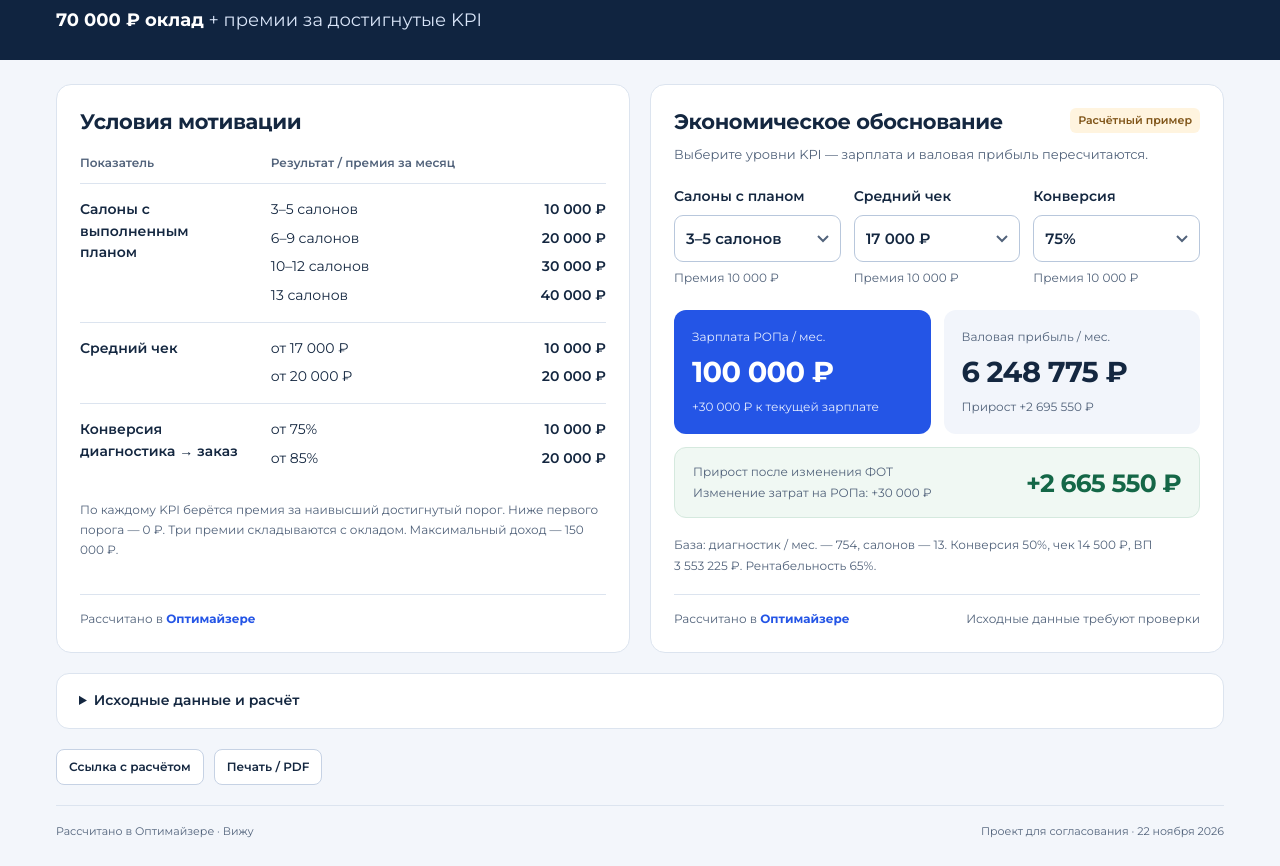
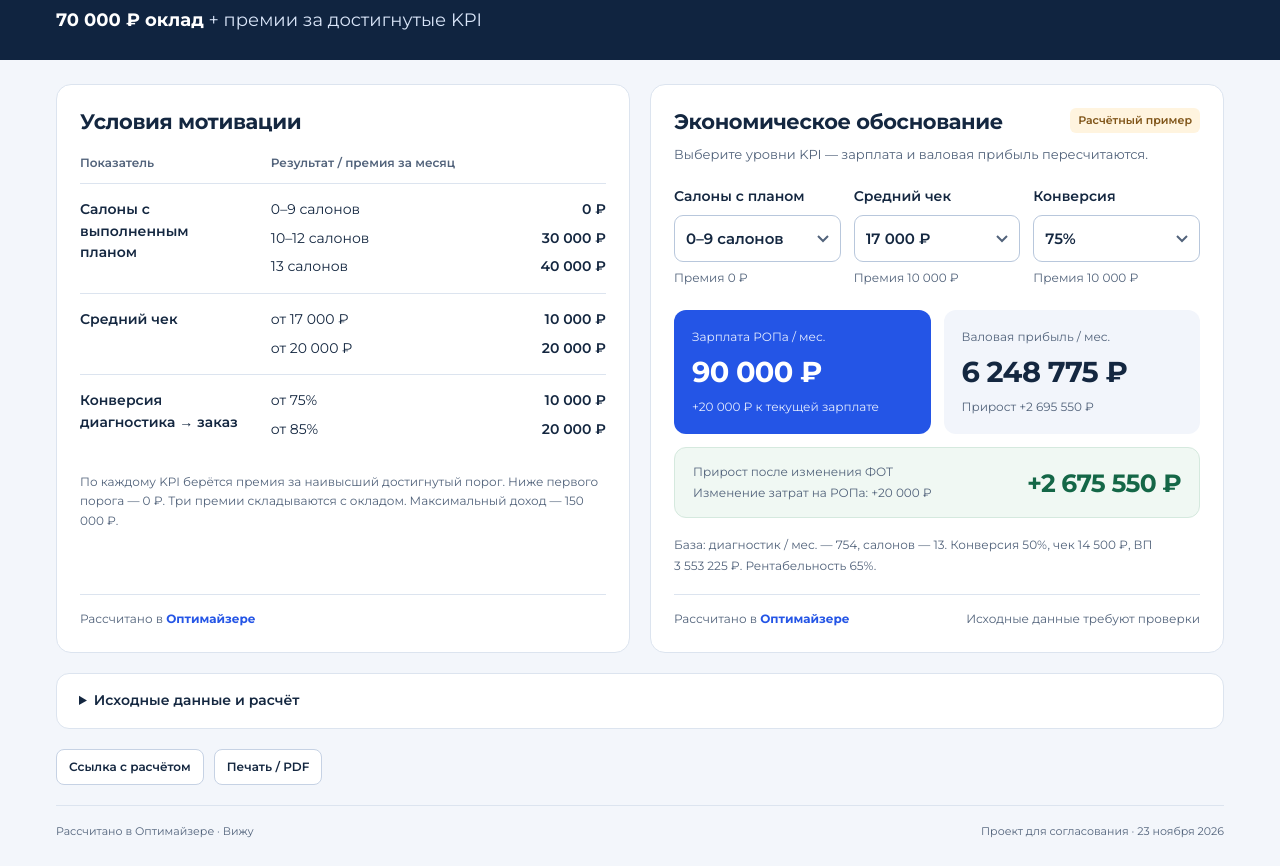
Before and after one commit to bggrowthhack-optimizer/artefacts, a plain HTML site: page fa32ace8c5fc5fe5/index.html in a window 1280 px wide. Shown: the part 110-976 px from the top of the page. Drawn offline with Linux system fonts and the light colour scheme.

Commit message:
Remove 3–5 and 6–9 salon bonuses from Vizhu terms and salary calculation

```diff
--- a/fa32ace8c5fc5fe5/index.html
+++ b/fa32ace8c5fc5fe5/index.html
@@ -24,7 +24,7 @@
 <div class="layout">
 <section class="card" id="conditions" aria-labelledby="conditionsTitle"><h2 id="conditionsTitle">Условия мотивации</h2>
 <table class="conditions"><thead><tr><th scope="col">Показатель</th><th scope="col">Результат / премия за месяц</th></tr></thead><tbody>
-<tr><td>Салоны с выполненным планом</td><td><div class="milestone"><span>3–5 салонов</span><b>10 000 ₽</b></div><div class="milestone"><span>6–9 салонов</span><b>20 000 ₽</b></div><div class="milestone"><span>10–12 салонов</span><b>30 000 ₽</b></div><div class="milestone"><span>13 салонов</span><b>40 000 ₽</b></div></td></tr>
+<tr><td>Салоны с выполненным планом</td><td><div class="milestone"><span>0–9 салонов</span><b>0 ₽</b></div><div class="milestone"><span>10–12 салонов</span><b>30 000 ₽</b></div><div class="milestone"><span>13 салонов</span><b>40 000 ₽</b></div></td></tr>
 <tr><td>Средний чек</td><td><div class="milestone"><span>от 17 000 ₽</span><b>10 000 ₽</b></div><div class="milestone"><span>от 20 000 ₽</span><b>20 000 ₽</b></div></td></tr>
 <tr><td>Конверсия диагностика → заказ</td><td><div class="milestone"><span>от 75%</span><b>10 000 ₽</b></div><div class="milestone"><span>от 85%</span><b>20 000 ₽</b></div></td></tr>
 </tbody></table>
@@ -33,7 +33,7 @@
 </section>
 <section class="card" id="economics" aria-labelledby="economicsTitle"><div class="calc-title"><h2 id="economicsTitle">Экономическое обоснование</h2><span class="tag">Расчётный пример</span></div><p class="sub">Выберите уровни KPI — зарплата и валовая прибыль пересчитаются.</p>
 <div class="target-form">
-<label class="field">Салоны с планом<select id="salonTier"><option value="0">0–2 салона</option><option value="3" selected>3–5 салонов</option><option value="6">6–9 салонов</option><option value="10">10–12 салонов</option><option value="13">13 салонов</option></select><small id="planBonus"></small></label>
+<label class="field">Салоны с планом<select id="salonTier"><option value="0" selected>0–9 салонов</option><option value="10">10–12 салонов</option><option value="13">13 салонов</option></select><small id="planBonus"></small></label>
 <label class="field">Средний чек<select id="targetCheck"><option value="current">Текущий</option><option value="17000" selected>17 000 ₽</option><option value="20000">20 000 ₽</option></select><small id="checkBonus"></small></label>
 <label class="field">Конверсия<select id="targetConversion"><option value="current">Текущая</option><option value="75" selected>75%</option><option value="85">85%</option></select><small id="conversionBonus"></small></label>
 </div>
@@ -59,17 +59,17 @@
 </div>
 <p><b>Данные для примера.</b> 754 диагностики — исторический ориентир по 13 салонам из аудита. Конверсия 50% и рентабельность 65% — допущения; чек 14 500 ₽ — предварительный ориентир на 10 ноября. Текущая зарплата неизвестна: 70 тыс. ₽ взяты для примера. Замените значения проверенными данными одного периода и одного набора салонов. При изменении охвата отдельно измените общий поток диагностик.</p>
 <p>ВП = диагностики × конверсия × средний чек × валовая рентабельность. Поток и рентабельность неизменны, учитываются только заказы после диагностики. Эффект после изменения ФОТ = прирост ВП − (новая зарплата − текущая зарплата) × (1 + доп. начисления / 100). Это эффект до остальных расходов, а не чистая прибыль.</p>
-<p>Премии за три KPI начисляются независимо по шкале Марата. Количество салонов с планом влияет на премию; отдельный финансовый эффект планов без их сумм не оценён. Вариант «Текущий» подставляет исходное значение выбранной метрики, в том числе значение ниже первого порога. При 0% начисления на ФОТ не учтены. База зарплаты «на руки / до удержаний» должна быть одинаковой в обоих периодах.</p>
+<p>Премии за три KPI начисляются независимо. Количество салонов с планом влияет на премию; отдельный финансовый эффект планов без их сумм не оценён. Вариант «Текущий» подставляет исходное значение выбранной метрики, в том числе значение ниже первого порога. При 0% начисления на ФОТ не учтены. База зарплаты «на руки / до удержаний» должна быть одинаковой в обоих периодах.</p>
 <p>Проект для согласования с Михаилом. Перед запуском проверить 1С, закрепить перечень салонов, состав заказов для среднего чека и правила связи диагностики с заказом. Пилот охватывает семь салонов, ответственность РОПа — 13; исходный пример относится к 13.</p>
 <div class="sources"><a href="https://bggrowthhack-optimizer.github.io/artefacts/948c6e5d6f99f211/" target="_blank" rel="noopener">Исторический аудит</a><a href="https://github.com/bggrowthhack-optimizer/optical-business/blob/main/clients/vizhu/projects/optimizer-implementation.md" target="_blank" rel="noopener">Проект</a><a href="https://github.com/bggrowthhack-optimizer/optical-business/blob/main/clients/vizhu/meetings/2026-11-19-growth-team.md" target="_blank" rel="noopener">Договорённости 19 ноября</a></div>
 </div></details>
 <div class="actions"><button class="plain" id="share" type="button">Ссылка с расчётом</button><button class="plain" id="print" type="button">Печать / PDF</button><span class="status" id="shareStatus" role="status"></span></div><input class="share-url" id="shareUrl" aria-label="Ссылка с расчётом" readonly hidden>
-<footer class="footer"><span>Рассчитано в Оптимайзере · Вижу</span><span>Проект для согласования · 22 ноября 2026</span></footer>
+<footer class="footer"><span>Рассчитано в Оптимайзере · Вижу</span><span>Проект для согласования · 23 ноября 2026</span></footer>
 </main>
 <script id="model">
 'use strict';
 const MotivationEconomics={
- salary(salons,check,conversion){const plan=salons>=13?40000:salons>=10?30000:salons>=6?20000:salons>=3?10000:0;const a=check>=20000?20000:check>=17000?10000:0;const c=conversion>=85?20000:conversion>=75?10000:0;return {plan,check:a,conversion:c,total:70000+plan+a+c};},
+ salary(salons,check,conversion){const plan=salons>=13?40000:salons>=10?30000:0;const a=check>=20000?20000:check>=17000?10000:0;const c=conversion>=85?20000:conversion>=75?10000:0;return {plan,check:a,conversion:c,total:70000+plan+a+c};},
  calculate(p,c1,a1){const pay=this.salary(p.salons,a1,c1);const gp0=p.d*p.c/100*p.a*p.m/100;const gp1=p.d*c1/100*a1*p.m/100;const deltaGp=gp1-gp0;const wageChange=pay.total-p.currentSalary;const payrollChange=wageChange*(1+p.burden/100);return {pay,gp0,gp1,deltaGp,wageChange,payrollChange,companyEffect:deltaGp-payrollChange};}
 };
 if(typeof window!=='undefined')window.MotivationEconomics=MotivationEconomics;
@@ -94,7 +94,7 @@ fields.forEach(id=>$(id).addEventListener('input',update));targets.forEach(id=>$
 $('print').addEventListener('click',()=>window.print());
 $('share').addEventListener('click',async()=>{const url=new URL(location.href);url.search='';url.hash='';[...targets,...fields].forEach(id=>url.searchParams.set(id,$(id).value));try{await navigator.clipboard.writeText(url.href);$('shareStatus').textContent='Ссылка скопирована.';$('shareUrl').hidden=true;}catch{$('shareUrl').value=url.href;$('shareUrl').hidden=false;$('shareUrl').focus();$('shareUrl').select();$('shareStatus').textContent='Скопируйте ссылку из поля ниже.';}});
 const query=new URLSearchParams(location.search);for(const id of targets){const v=query.get(id);if(v!==null&&Array.from($(id).options).some(o=>o.value===v))$(id).value=v;}
-if(!query.has('salonTier')&&query.has('salons')){const n=Number(query.get('salons'));if(Number.isFinite(n)&&n>=0&&n<=13)$('salonTier').value=n>=13?'13':n>=10?'10':n>=6?'6':n>=3?'3':'0';}
+const savedSalonCount=query.get('salonTier')??query.get('salons');if(savedSalonCount!==null&&savedSalonCount!==''){const n=Number(savedSalonCount);if(Number.isInteger(n)&&n>=0&&n<=13)$('salonTier').value=n>=13?'13':n>=10?'10':'0';}
 fields.forEach(id=>{if(!query.has(id))return;const el=$(id),old=el.value,v=query.get(id),n=Number(v);if(v!==''&&Number.isFinite(n)&&n>=+el.min&&n<=+el.max){el.value=v;if(!el.validity.valid)el.value=old;}});
 update();
 </script>
```
